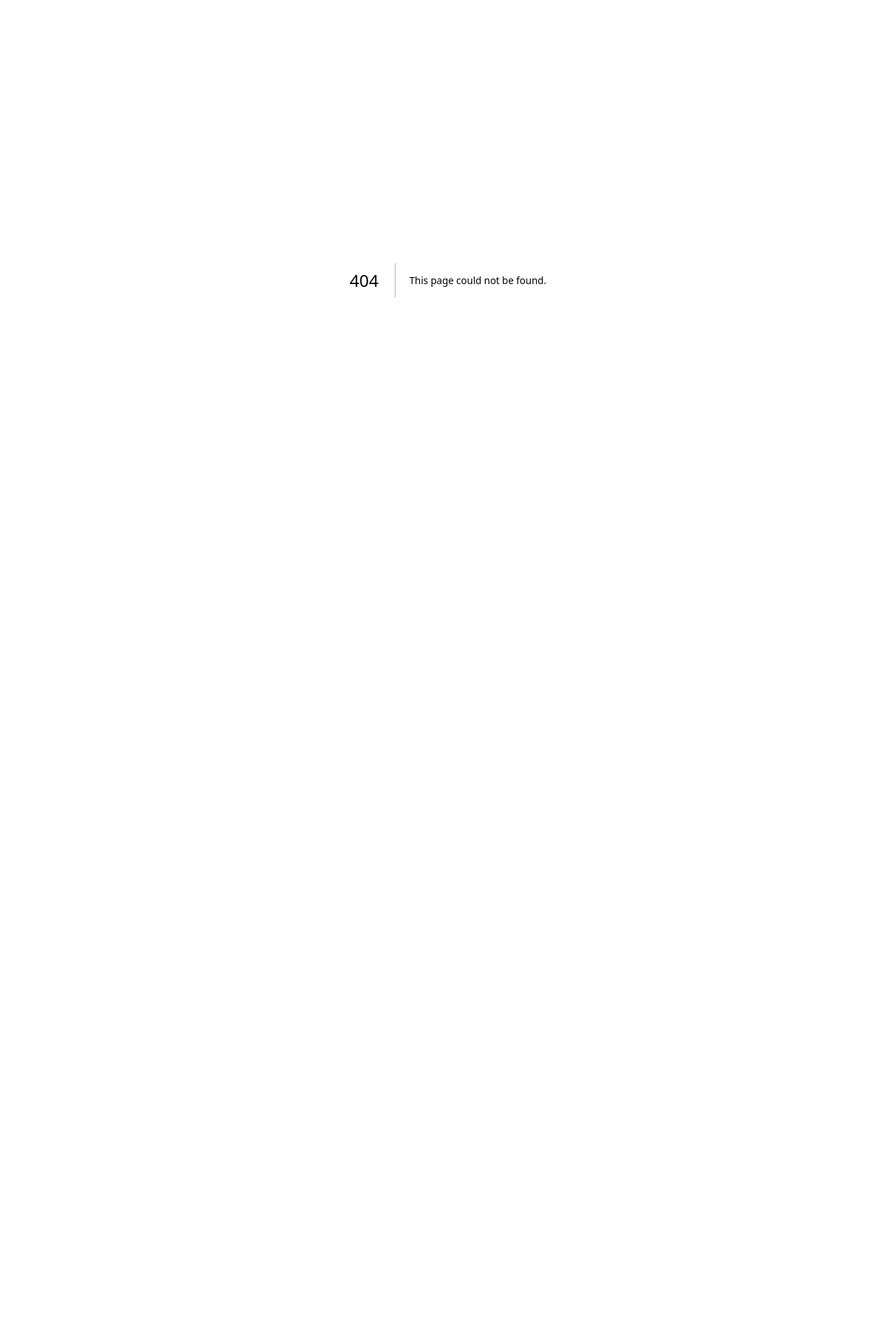
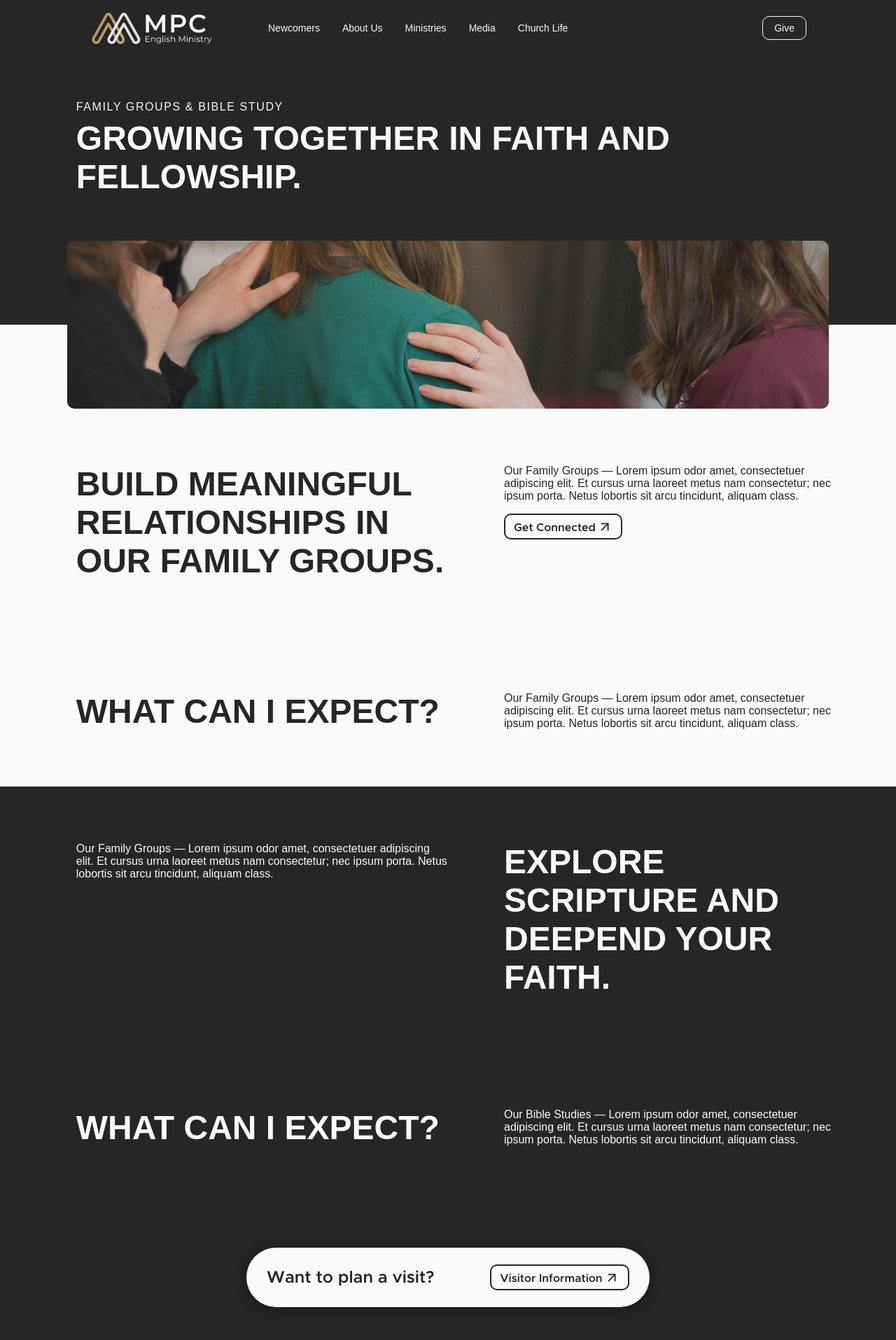
Before and after one commit to justindjsuh/mpc-em, a Next.js app: page /em-ministries in a window 1280 px wide. Before the commit this address had no page. Shown: the top 1915 px of the page at 70% size. Before the commit the page ends 800 px from the top, so only its background shows below. Built offline with nearby package versions, Linux system fonts and the light colour scheme; a web font is replaced by a local one.

Commit message:
em ministries

```diff
--- /dev/null
+++ b/src/app/em-ministries/EmMinistries.module.css
@@ -0,0 +1,94 @@
+.container {
+  display: flex;
+  flex-direction: column;
+  align-items: center;
+  /* color: var(--font-color-light); */
+}
+
+.headerContainer {
+  width: 83%;
+  color: var(--font-color-light);
+  padding: 4rem 0;
+}
+
+.headerContainer p {
+  font-weight: 500;
+  margin-bottom: 0.5rem;
+  letter-spacing: 0.1rem;
+}
+
+.headerContainer h3 {
+  font-size: var(--header-hero-size);
+}
+
+.transition {
+  display: flex;
+  justify-content: center;
+  background: linear-gradient(to bottom, #262626 0%, #262626 50%, #fafafa 50%, #fafafa 100%);
+  height: 30vh;
+  width: 100vw;
+}
+
+.imgContainer {
+  width: 85vw;
+  position: relative;
+  height: 100%;
+}
+
+.imgContainer img {
+  border-radius: 10px;
+}
+
+.contentContainer {
+  display: flex;
+  align-items: center;
+  flex-direction: column;
+  background-color: var(--bg-light);
+  width: 100%;
+}
+
+.content {
+  /* display: flex; */
+  display: grid;
+  grid-template-columns: 50% 45%;
+  width: 83%;
+  padding: 5rem 0;
+  gap: 5rem;
+}
+
+.contentContainer2 {
+  background-color: var(--bg-dark);
+  color: var(--font-color-light);
+  margin-bottom: 4rem;
+}
+
+.content2 h3 {
+  white-space: nowrap;
+}
+
+.content h3 {
+  font-size: var(--header-hero-size);
+}
+
+.details {
+  display: flex;
+  flex-direction: column;
+  gap: 1rem;
+}
+
+@media (max-width: 1024px) {
+}
+
+@media (max-width: 768px) {
+  .content {
+    flex-direction: column;
+    gap: 1rem;
+    padding-top: 3rem;
+  }
+  .content h3 {
+    font-size: var(--header2-size);
+  }
+  .headerContainer h3 {
+    font-size: var(--header2-size);
+  }
+}
--- /dev/null
+++ b/src/app/em-ministries/page.tsx
@@ -0,0 +1,107 @@
+'use client';
+import { motion } from 'framer-motion';
+import Image from 'next/image';
+import { useRouter } from 'next/navigation';
+import Button from '../ui/Button/Button';
+import Layout from '../ui/Layout/Layout';
+import PlanVisitFooter from '../ui/SharedComponents/PlanVisitFooter/PlanVisitFooter';
+import styles from './EmMinistries.module.css';
+
+const EmMinistries: React.FC = () => {
+  const router = useRouter();
+
+  const handleNavigation = () => {
+    router.push('/get-connected');
+  };
+
+  return (
+    <Layout title="EM Ministries">
+      <div className={styles.container}>
+        <motion.div
+          className={styles.headerContainer}
+          initial={{ opacity: 0, y: 10 }}
+          animate={{ opacity: 1, y: 0 }}
+          transition={{ duration: 0.6, ease: 'easeOut' }}
+        >
+          <p>FAMILY GROUPS & BIBLE STUDY</p>
+          <h3>GROWING TOGETHER IN FAITH AND FELLOWSHIP.</h3>
+        </motion.div>
+        <div className={styles.transition}>
+          <motion.div
+            className={styles.imgContainer}
+            initial={{ opacity: 0, y: 10 }}
+            animate={{ opacity: 1, y: 0 }}
+            transition={{ delay: 0.25, duration: 0.6, ease: 'easeOut' }}
+          >
+            <Image
+              src="/em-ministries.png"
+              alt="people praying for a person with their hands on their back"
+              style={{ objectFit: 'cover' }}
+              priority
+              fill
+            />
+          </motion.div>
+        </div>
+        <div className={styles.contentContainer}>
+          <motion.div
+            className={styles.content}
+            initial={{ opacity: 0, y: 10 }}
+            whileInView={{ opacity: 1, y: 0 }}
+            transition={{ delay: 0.5, duration: 0.6, ease: 'easeOut' }}
+            viewport={{ once: true, amount: 0.4 }}
+          >
+            <h3>BUILD MEANINGFUL RELATIONSHIPS IN OUR FAMILY GROUPS.</h3>
+            <div className={styles.details}>
+              <p>Our Family Groups — Lorem ipsum odor amet, consectetuer adipiscing elit. Et cursus urna laoreet metus nam consectetur; nec ipsum porta. Netus lobortis sit arcu tincidunt, aliquam class.</p>
+              <Button text="Get Connected" theme="dark" iconTheme="dark" onClick={handleNavigation} />
+            </div>
+          </motion.div>
+          <motion.div
+            className={`${styles.content} ${styles.content2}`}
+            initial={{ opacity: 0, y: 10 }}
+            whileInView={{ opacity: 1, y: 0 }}
+            transition={{ duration: 0.6, ease: 'easeOut' }}
+            viewport={{ once: true, amount: 0.4 }}
+          >
+            <h3>WHAT CAN I EXPECT?</h3>
+            <div className={styles.details}>
+              <p>Our Family Groups — Lorem ipsum odor amet, consectetuer adipiscing elit. Et cursus urna laoreet metus nam consectetur; nec ipsum porta. Netus lobortis sit arcu tincidunt, aliquam class.</p>
+            </div>
+          </motion.div>
+        </div>
+        <div className={`${styles.contentContainer} ${styles.contentContainer2}`}>
+          {/* wrap up styles for the bible study section
+           */}
+          <motion.div
+            className={styles.content}
+            initial={{ opacity: 0, y: 10 }}
+            whileInView={{ opacity: 1, y: 0 }}
+            transition={{ delay: 0.5, duration: 0.6, ease: 'easeOut' }}
+            viewport={{ once: true, amount: 0.4 }}
+          >
+            <div className={styles.details}>
+              <p>Our Family Groups — Lorem ipsum odor amet, consectetuer adipiscing elit. Et cursus urna laoreet metus nam consectetur; nec ipsum porta. Netus lobortis sit arcu tincidunt, aliquam class.</p>
+              <Button text="Get Connected" theme="dark" iconTheme="dark" onClick={handleNavigation} />
+            </div>
+            <h3>EXPLORE SCRIPTURE AND DEEPEND YOUR FAITH.</h3>
+          </motion.div>
+          <motion.div
+            className={`${styles.content} ${styles.content2}`}
+            initial={{ opacity: 0, y: 10 }}
+            whileInView={{ opacity: 1, y: 0 }}
+            transition={{ duration: 0.6, ease: 'easeOut' }}
+            viewport={{ once: true, amount: 0.4 }}
+          >
+            <h3>WHAT CAN I EXPECT?</h3>
+            <div className={styles.details}>
+              <p>Our Bible Studies — Lorem ipsum odor amet, consectetuer adipiscing elit. Et cursus urna laoreet metus nam consectetur; nec ipsum porta. Netus lobortis sit arcu tincidunt, aliquam class.</p>
+            </div>
+          </motion.div>
+        </div>
+      </div>
+      <PlanVisitFooter theme="light" />
+    </Layout>
+  );
+};
+
+export default EmMinistries;
--- a/src/app/ui/SharedComponents/PlanVisitFooter/PlanVisitFooter.module.css
+++ b/src/app/ui/SharedComponents/PlanVisitFooter/PlanVisitFooter.module.css
@@ -3,6 +3,11 @@
   justify-content: center;
   align-items: center;
   background-color: var(--bg-light);
+}
+
+.lightContainer {
+  background-color: var(--bg-dark);
+  color: var(--font-color-dark);
 }
 
 .planVisitContainer {
@@ -18,13 +23,18 @@
   box-shadow:
     0 2px 15px 3px rgba(0, 0, 0, 0.2),
     0 1px 13px 3px rgba(0, 0, 0, 0.1);
+  color: var(--font-color-light);
 }
 
 .planVisitContainer h3 {
-  color: var(--font-color-light);
   font-size: var(--header3-size);
   white-space: nowrap;
   font-weight: 600;
+}
+
+.light {
+  background-color: var(--bg-light);
+  color: var(--font-color-dark);
 }
 
 @media (max-width: 1024px) {
--- a/src/app/ui/SharedComponents/PlanVisitFooter/PlanVisitFooter.tsx
+++ b/src/app/ui/SharedComponents/PlanVisitFooter/PlanVisitFooter.tsx
@@ -1,3 +1,4 @@
+import clsx from 'clsx';
 import { motion } from 'framer-motion';
 import { useRouter } from 'next/navigation';
 import Button from '../../Button/Button';
@@ -5,9 +6,10 @@ import styles from './PlanVisitFooter.module.css';
 
 interface IPlantVisitFooterProps {
   delay?: number;
+  theme?: 'dark' | 'light';
 }
 
-const PlanVisitFooter: React.FC<IPlantVisitFooterProps> = ({ delay = 0.4 }) => {
+const PlanVisitFooter: React.FC<IPlantVisitFooterProps> = ({ delay = 0.4, theme = 'dark' }) => {
   const router = useRouter();
 
   const handleNavigation = () => {
@@ -15,9 +17,14 @@ const PlanVisitFooter: React.FC<IPlantVisitFooterProps> = ({ delay = 0.4 }) => {
   };
 
   return (
-    <div className={styles.container}>
+    <div className={clsx(styles.container, {
+      [styles.lightContainer!]: theme === 'light',
+    })}
+    >
       <motion.div
-        className={styles.planVisitContainer}
+        className={clsx(styles.planVisitContainer, {
+          [styles.light!]: theme === 'light',
+        })}
         initial={{ opacity: 0, y: 50, scale: 0.95 }}
         whileInView={{ opacity: 1, y: 0, scale: 1 }}
         viewport={{ once: true, amount: 0.5 }}
@@ -31,7 +38,13 @@ const PlanVisitFooter: React.FC<IPlantVisitFooterProps> = ({ delay = 0.4 }) => {
       >
         <h3>Want to plan a visit?</h3>
         <div className={styles.buttonContainer}>
-          <Button text="Visitor Information" theme="light" iconTheme="light" onClick={handleNavigation} />
+          {theme === 'dark'
+            ? (
+                <Button text="Visitor Information" theme="light" iconTheme="light" onClick={handleNavigation} />
+              )
+            : (
+                <Button text="Visitor Information" theme="dark" iconTheme="dark" onClick={handleNavigation} />
+              )}
         </div>
       </motion.div>
     </div>
```
Also changed, not shown: public/em-ministries.png (added).
